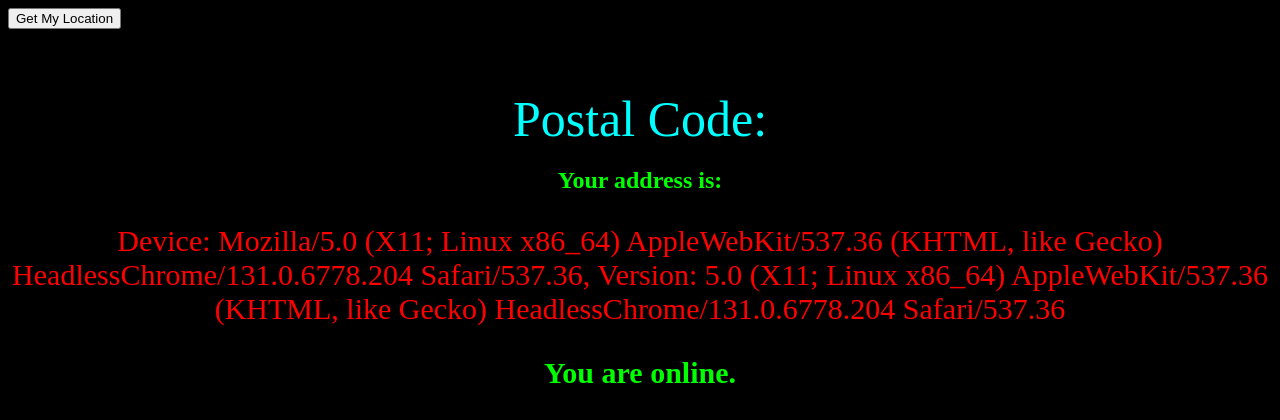
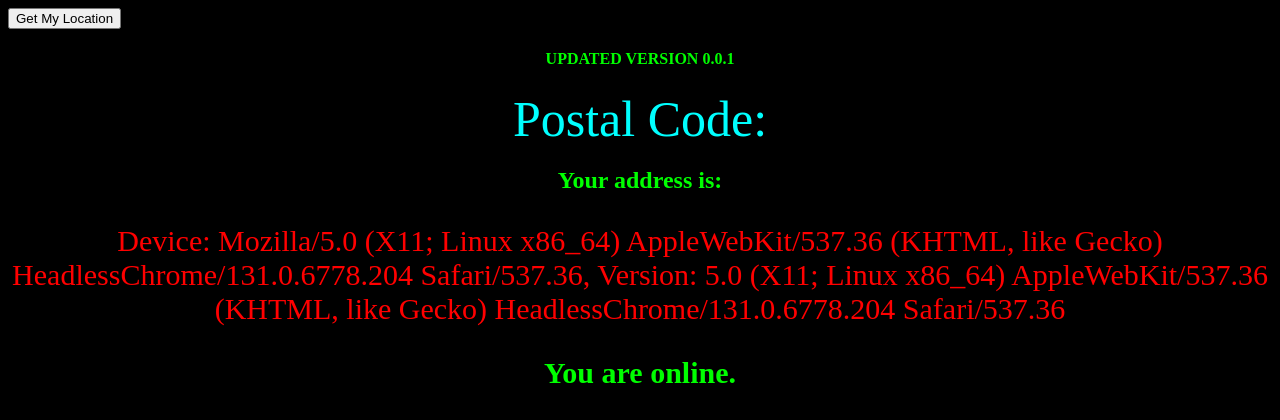
Before and after one commit to dhkiller350/you, a PHP site: page / in a window 1280 px wide. Shown: the top 420 px of the page. Run offline with PHP 8.4, Linux system fonts and the light colour scheme.

Commit message:
Update style.css

```diff
--- a/style.css
+++ b/style.css
@@ -33,3 +33,9 @@
     text-align:center;
     font-size:50px;
 }
+
+
+h4{
+    color:lime;
+    text-align:center;
+}
```
